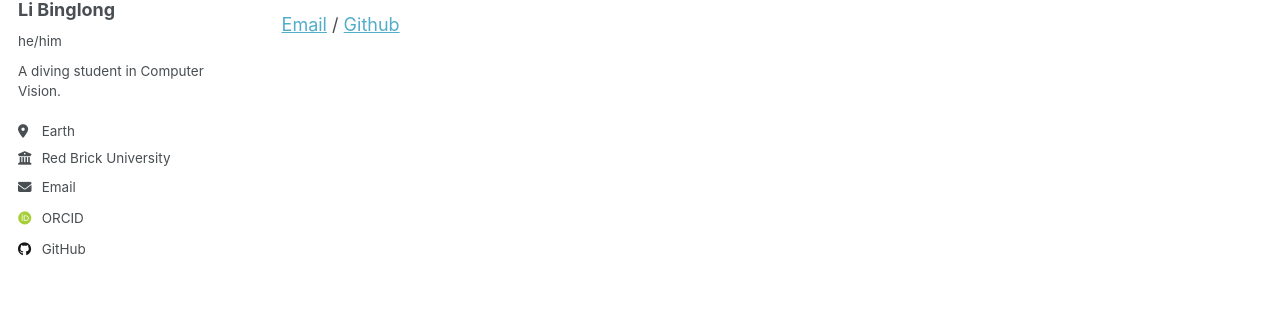
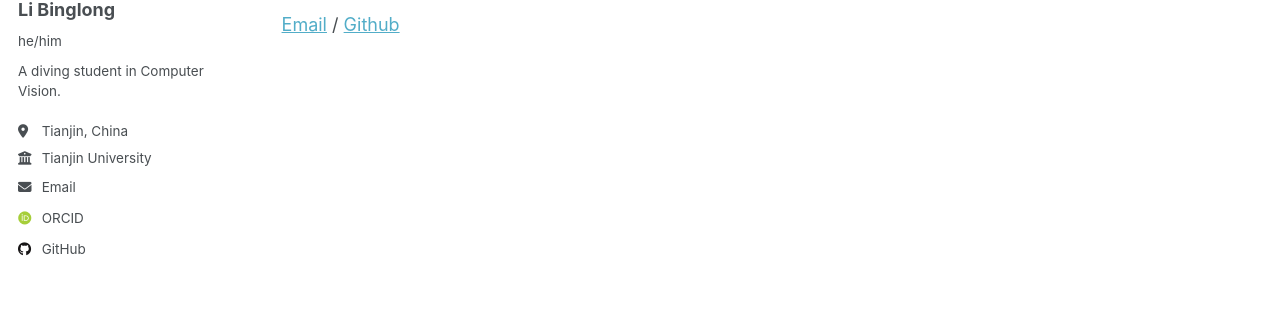
Before and after one commit to BinglongLi/BinglongLi.github.io, a Jekyll site: the page built from _pages/about.md, in a window 1280 px wide. Shown: the part 285-600 px from the top of the page. Built offline with Jekyll 4.4.1, drawn with Linux system fonts in a browser that asks for light colours; some web fonts are replaced.

Commit message:
Update _config.yml

```diff
--- a/_config.yml
+++ b/_config.yml
@@ -26,8 +26,8 @@ author:
   name             : "Li Binglong"
   pronouns         : "he/him"
   bio              : "A diving student in Computer Vision."
-  location         : "Earth"
-  employer         : "Red Brick University"
+  location         : "Tianjin, China"
+  employer         : "Tianjin University"
   uri              : # URL
   email            : "li_binglong@tju.edu.cn"
 
```
